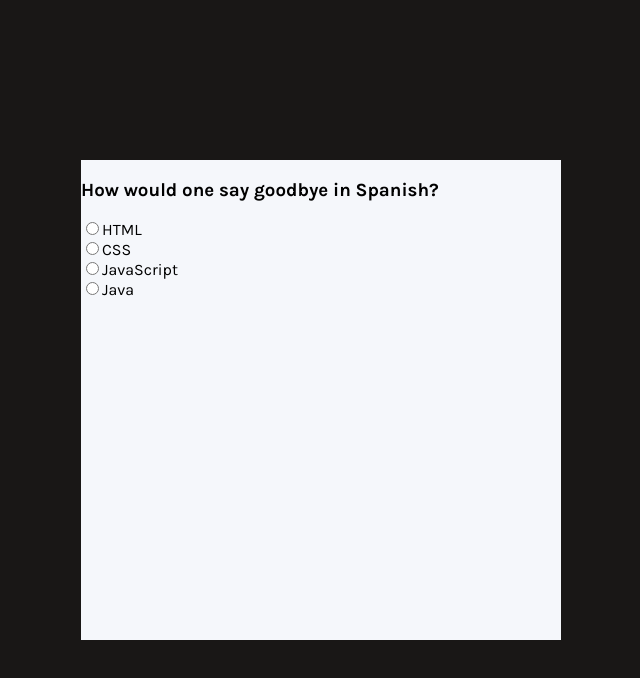
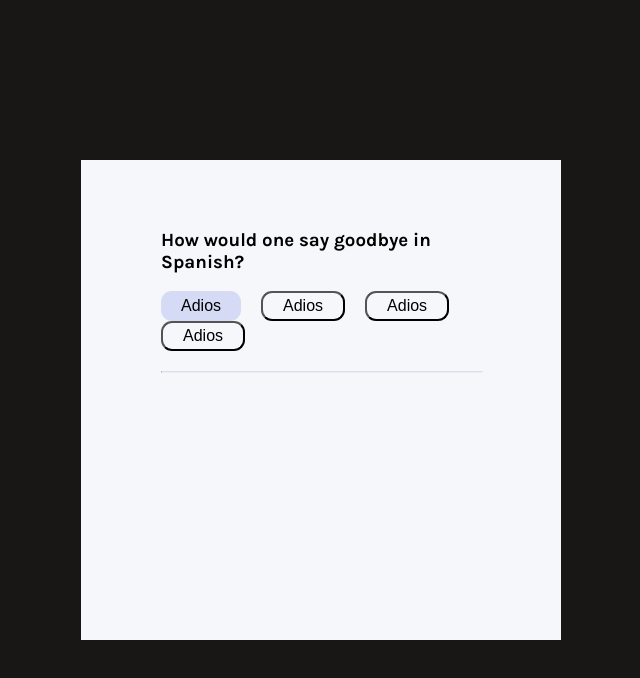
Before and after one commit to HemantAntony/quizzical, a React (Create React App) app: page / in a window 1280 px wide. Shown: the top 678 px of the page, without its empty margins (319-959 px from the left). Built offline with nearby package versions, Linux system fonts and the light colour scheme; the HTML template or start-up script is replaced by a standard one.

Commit message:
Created question with custom radiobutton

```diff
--- a/src/components/Option.js
+++ b/src/components/Option.js
@@ -1,6 +1,3 @@
-export default function Option({id, name, value}) {
-    return (<div className="option">
-        <input type="radio" id={id} name={name} value={value} />
-        <label for={id}>{value}</label>
-    </div>)
+export default function Option({id, name, value, selected}) {
+    return (<button className={`option ${selected ? "selected" : ""}`}>Adios</button>)
 }
--- /dev/null
+++ b/src/components/Question.js
@@ -0,0 +1,3 @@
+export default function Question() {
+
+}
--- a/src/components/Quiz.js
+++ b/src/components/Quiz.js
@@ -3,9 +3,10 @@ import Option from "./Option"
 export default function Quiz() {
     return (<div className="quiz">
         <h3>How would one say goodbye in Spanish?</h3>
-        <Option id="quiz1" name="test" value="HTML"/>
+        <Option id="quiz1" name="test" value="HTML" selected={true}/>
         <Option id="quiz2" name="test" value="CSS"/>
         <Option id="quiz3" name="test" value="JavaScript"/>
         <Option id="quiz4" name="test" value="Java"/>
+        <hr className="quiz--divider"/>
     </div>)
 }
--- a/src/index.css
+++ b/src/index.css
@@ -56,7 +56,38 @@ body {
 }
 
 .quiz {
+  padding: 50px 80px;
   position: absolute;
   left: 0;
   top: 0;
+  right: 0;
+  bottom: 0;
 }
+
+.option {
+  margin-right: 20px;
+  padding: 2px 20px;
+  height: 30px;
+  font-size: 1rem;
+  border-radius: 11px;
+  background-color: transparent;
+}
+
+.option:active {
+  border-style: outset;
+}
+
+.option:focus {
+  outline: none;
+}
+
+.selected {
+  background-color: #D6DBF5;
+  border: none;
+}
+
+.quiz--divider {
+  margin: 20px 0px;
+  width: 100%;
+  border-top: 1px solid #DBDEF0;
+}
```
